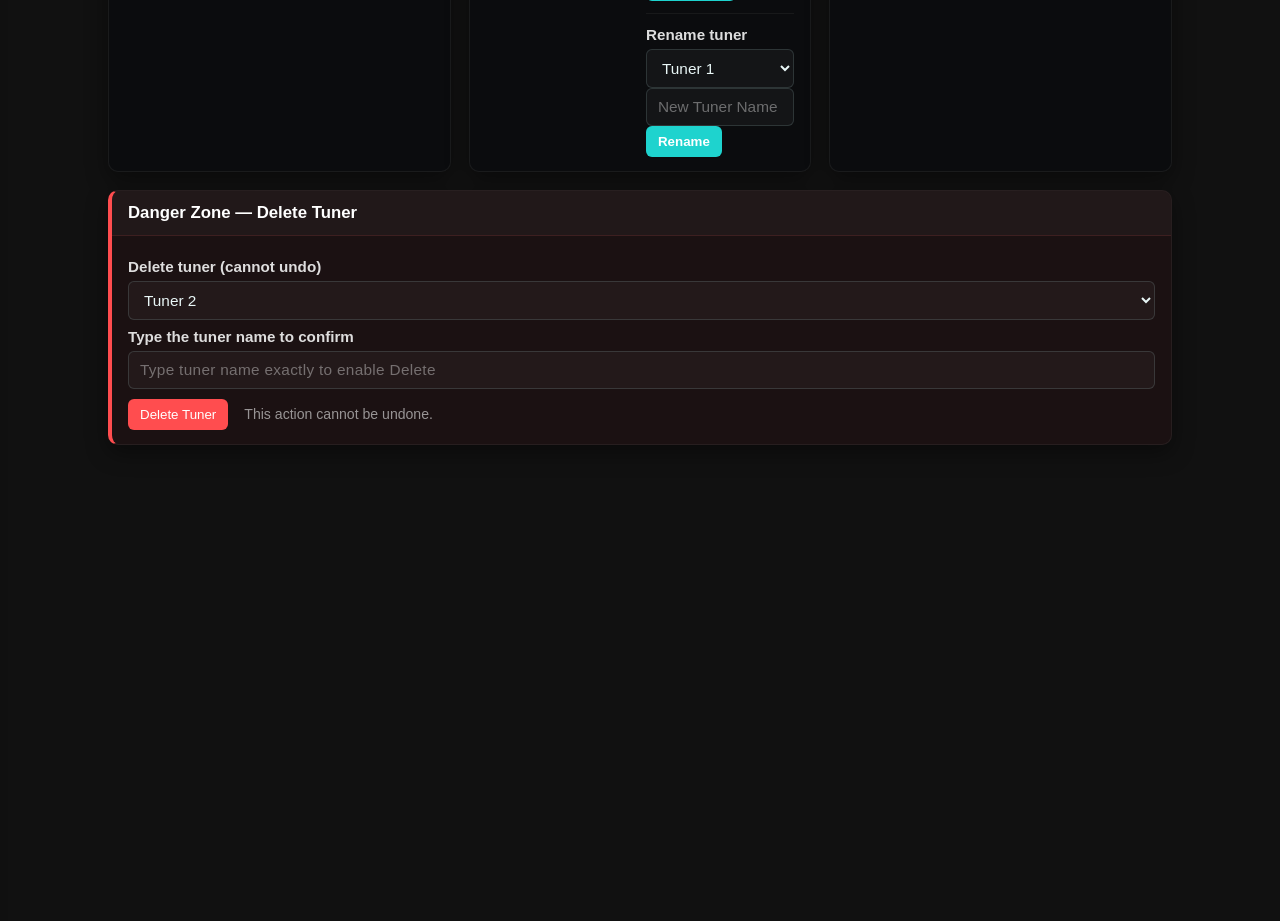
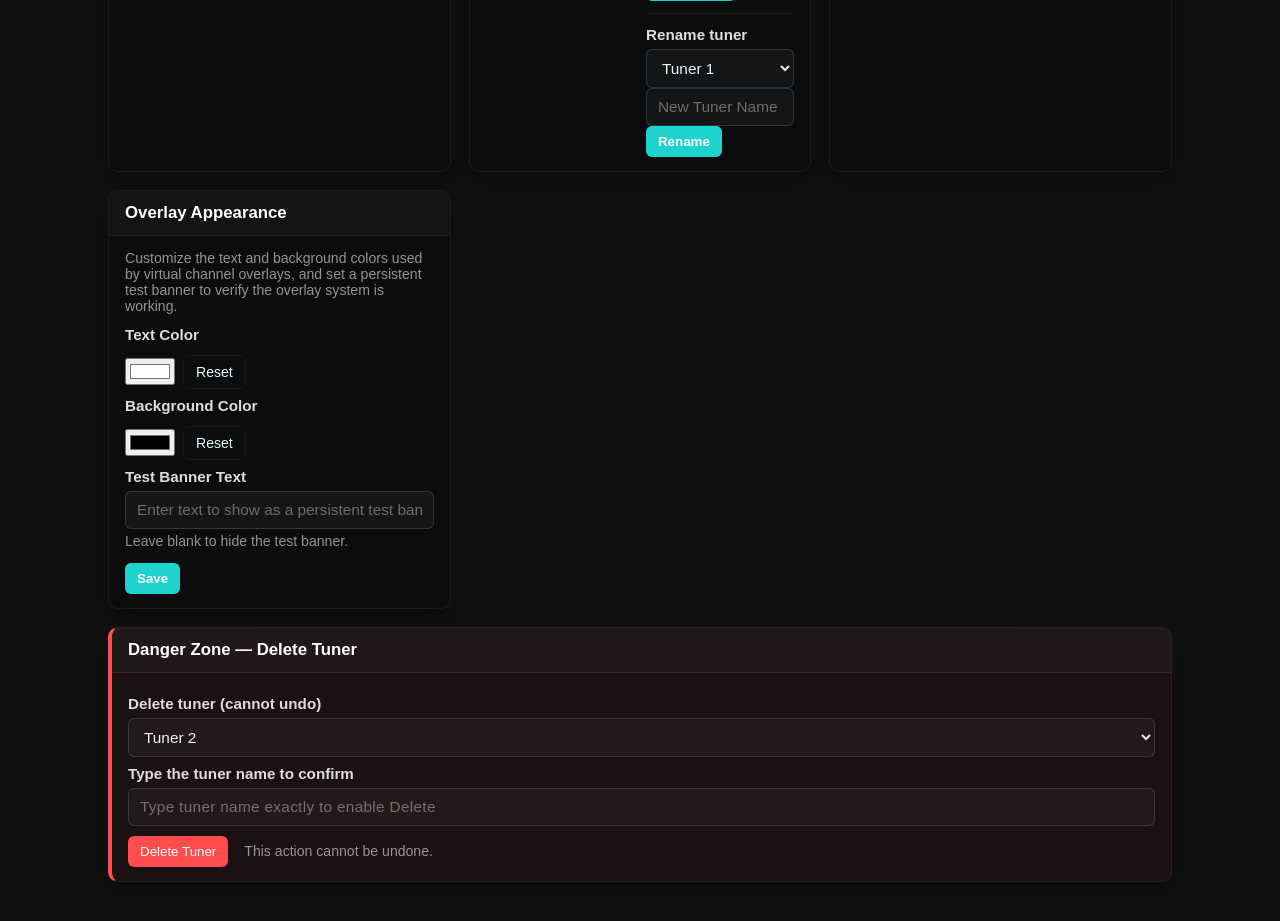
Before and after one commit to thehack904/RetroIPTVGuide, a Flask app: page /change_tuner in a window 1280 px wide. Shown: the part 805-1726 px from the top of the page. Run offline with Flask 3, Linux system fonts and the light colour scheme; a user stored in the database is signed in; data comes from the database, SQL or seed files in the repository; data that the repository does not hold is empty.

Commit message:
Add Overlay Appearance settings (test text + color pickers) to Virtual Channels area
Co-authored-by: thehack904 <35552907+thehack904@users.noreply.github.com>

```diff
--- a/app.py
+++ b/app.py
@@ -648,6 +648,46 @@ def save_virtual_channel_settings(settings_dict):
         logging.exception("save_virtual_channel_settings failed")
         raise
 
+_OVERLAY_APPEARANCE_KEYS = ('text_color', 'bg_color', 'test_text')
+_HEX_COLOR_RE = re.compile(r'^#[0-9a-fA-F]{6}$')
+
+def get_overlay_appearance():
+    """Return overlay appearance settings: text_color, bg_color (hex or ''), test_text (str)."""
+    result = {'text_color': '', 'bg_color': '', 'test_text': ''}
+    try:
+        with sqlite3.connect(TUNER_DB, timeout=10) as conn:
+            c = conn.cursor()
+            for key in _OVERLAY_APPEARANCE_KEYS:
+                c.execute("SELECT value FROM settings WHERE key=?", (f"overlay.{key}",))
+                row = c.fetchone()
+                if row is not None:
+                    result[key] = row[0]
+    except Exception:
+        logging.exception("get_overlay_appearance failed, using defaults")
+    return result
+
+def save_overlay_appearance(appearance_dict):
+    """Persist overlay appearance settings.  Validates hex colors; strips test_text."""
+    cleaned = {}
+    for key in _OVERLAY_APPEARANCE_KEYS:
+        val = str(appearance_dict.get(key, '')).strip()
+        if key in ('text_color', 'bg_color'):
+            if val and not _HEX_COLOR_RE.match(val):
+                raise ValueError(f"Invalid color value for {key}: {val!r}")
+        cleaned[key] = val
+    try:
+        with sqlite3.connect(TUNER_DB, timeout=10) as conn:
+            c = conn.cursor()
+            for key, value in cleaned.items():
+                c.execute("INSERT OR REPLACE INTO settings (key, value) VALUES (?, ?)",
+                          (f"overlay.{key}", value))
+            conn.commit()
+    except ValueError:
+        raise
+    except Exception:
+        logging.exception("save_overlay_appearance failed")
+        raise
+
 def get_virtual_channels():
     """Return the list of virtual channel definitions (deep copy to prevent mutation)."""
     import copy
@@ -1184,6 +1224,21 @@ def change_tuner():
             except Exception:
                 flash("Failed to save virtual channel settings.", "warning")
 
+        elif action == "update_overlay_appearance":
+            appearance = {
+                'text_color': request.form.get('overlay_text_color', '').strip(),
+                'bg_color': request.form.get('overlay_bg_color', '').strip(),
+                'test_text': request.form.get('overlay_test_text', '').strip(),
+            }
+            try:
+                save_overlay_appearance(appearance)
+                log_event(current_user.username, "Updated overlay appearance settings")
+                flash("Overlay appearance settings saved.", "success")
+            except ValueError as exc:
+                flash(f"Invalid color value: {exc}", "warning")
+            except Exception:
+                flash("Failed to save overlay appearance settings.", "warning")
+
     tuners = get_tuners()
     current_tuner = get_current_tuner()
 
@@ -1205,6 +1260,7 @@ def change_tuner():
         last_auto_refresh = _get_setting_inline(f"last_auto_refresh:{current_tuner}", None)
 
     vc_settings = get_virtual_channel_settings()
+    overlay_appearance = get_overlay_appearance()
 
     return render_template(
         "change_tuner.html",
@@ -1217,6 +1273,7 @@ def change_tuner():
         last_auto_refresh=last_auto_refresh,
         VIRTUAL_CHANNELS=VIRTUAL_CHANNELS,
         vc_settings=vc_settings,
+        overlay_appearance=overlay_appearance,
     )
 
 @app.route('/guide')
@@ -1272,6 +1329,7 @@ def guide():
         current_tuner=get_current_tuner(),
         user_prefs=user_prefs,
         user_default_theme=user_default_theme,
+        overlay_appearance=get_overlay_appearance(),
     )
 
 @app.route('/play_channel', methods=['POST'])
@@ -1565,6 +1623,12 @@ def api_virtual_status():
             {"label": "Uptime", "value": f"{hours}h {minutes}m", "state": "good"},
         ],
     })
+
+@app.route('/api/overlay/settings', methods=['GET'])
+@login_required
+def api_overlay_settings():
+    """Return overlay appearance settings for use by the overlay engine."""
+    return jsonify(get_overlay_appearance())
 
 @app.route('/api/play', methods=['POST'])
 @login_required
--- a/templates/change_tuner.html
+++ b/templates/change_tuner.html
@@ -235,6 +235,46 @@
       </div>
     </section>
 
+    <!-- Overlay Appearance: customize overlay colors and test text -->
+    <section class="card" aria-labelledby="lbl-overlay-appearance">
+      <div class="card-head">
+        <h2 id="lbl-overlay-appearance">Overlay Appearance</h2>
+      </div>
+      <div class="card-body">
+        <p class="muted small" style="margin-top:0; margin-bottom:12px;">Customize the text and background colors used by virtual channel overlays, and set a persistent test banner to verify the overlay system is working.</p>
+        <form method="POST" class="compact-form" id="form-overlay-appearance">
+          <input type="hidden" name="action" value="update_overlay_appearance">
+          <div class="form-row">
+            <label for="overlay_text_color">Text Color</label>
+            <div class="form-row form-row-inline" style="gap:8px; align-items:center;">
+              <input type="color" id="overlay_text_color" name="overlay_text_color"
+                     value="{{ overlay_appearance.text_color or '#ffffff' }}">
+              <button type="button" class="secondary small" id="btn-reset-text-color">Reset</button>
+            </div>
+          </div>
+          <div class="form-row">
+            <label for="overlay_bg_color">Background Color</label>
+            <div class="form-row form-row-inline" style="gap:8px; align-items:center;">
+              <input type="color" id="overlay_bg_color" name="overlay_bg_color"
+                     value="{{ overlay_appearance.bg_color or '#000000' }}">
+              <button type="button" class="secondary small" id="btn-reset-bg-color">Reset</button>
+            </div>
+          </div>
+          <div class="form-row">
+            <label for="overlay_test_text">Test Banner Text</label>
+            <input type="text" id="overlay_test_text" name="overlay_test_text"
+                   value="{{ overlay_appearance.test_text }}"
+                   placeholder="Enter text to show as a persistent test banner on overlays…"
+                   maxlength="120">
+            <p class="muted small" style="margin:4px 0 0;">Leave blank to hide the test banner.</p>
+          </div>
+          <div class="form-row form-row-inline" style="margin-top:14px;">
+            <button type="submit" class="primary">Save</button>
+          </div>
+        </form>
+      </div>
+    </section>
+
     <!-- Danger Zone: Delete tuner separated to avoid mistakes -->
     <section class="card card-danger" aria-labelledby="lbl-danger-zone">
       <div class="card-head">
@@ -435,5 +475,13 @@ document.addEventListener("DOMContentLoaded", () => {
     console.error('Mode switching initialization failed:', e);
   }
 });
+
+// Overlay appearance — Reset color buttons restore the default values (#ffffff text, #000000 background)
+document.getElementById('btn-reset-text-color').addEventListener('click', function () {
+  document.getElementById('overlay_text_color').value = '#ffffff';
+});
+document.getElementById('btn-reset-bg-color').addEventListener('click', function () {
+  document.getElementById('overlay_bg_color').value = '#000000';
+});
 </script>
 {% endblock %}
```
Also changed, not shown: static/css/virtual-overlays.css (+24 -0 lines), static/overlays/overlay-engine.js (+7 -0 lines), templates/guide.html (+9 -0 lines), tests/test_virtual_channels.py (+103 -0 lines).
